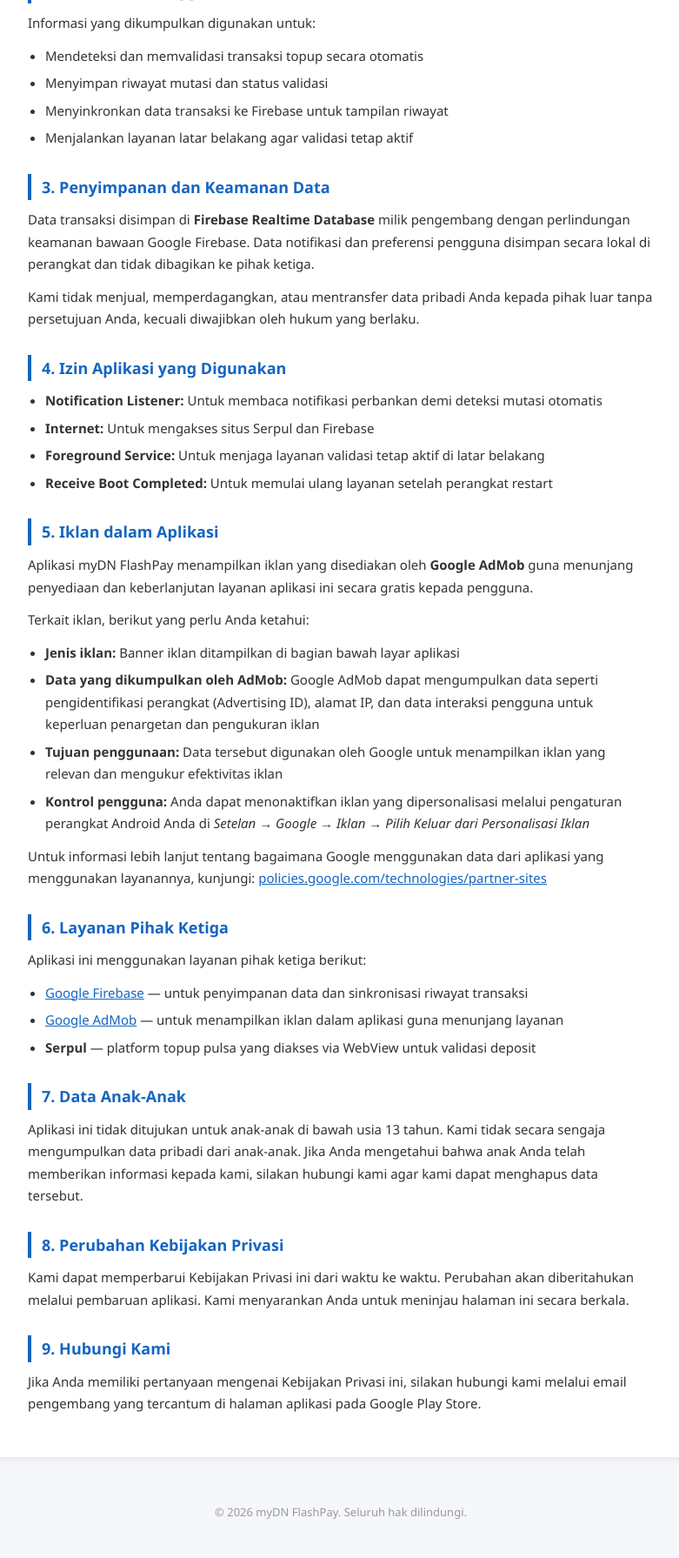
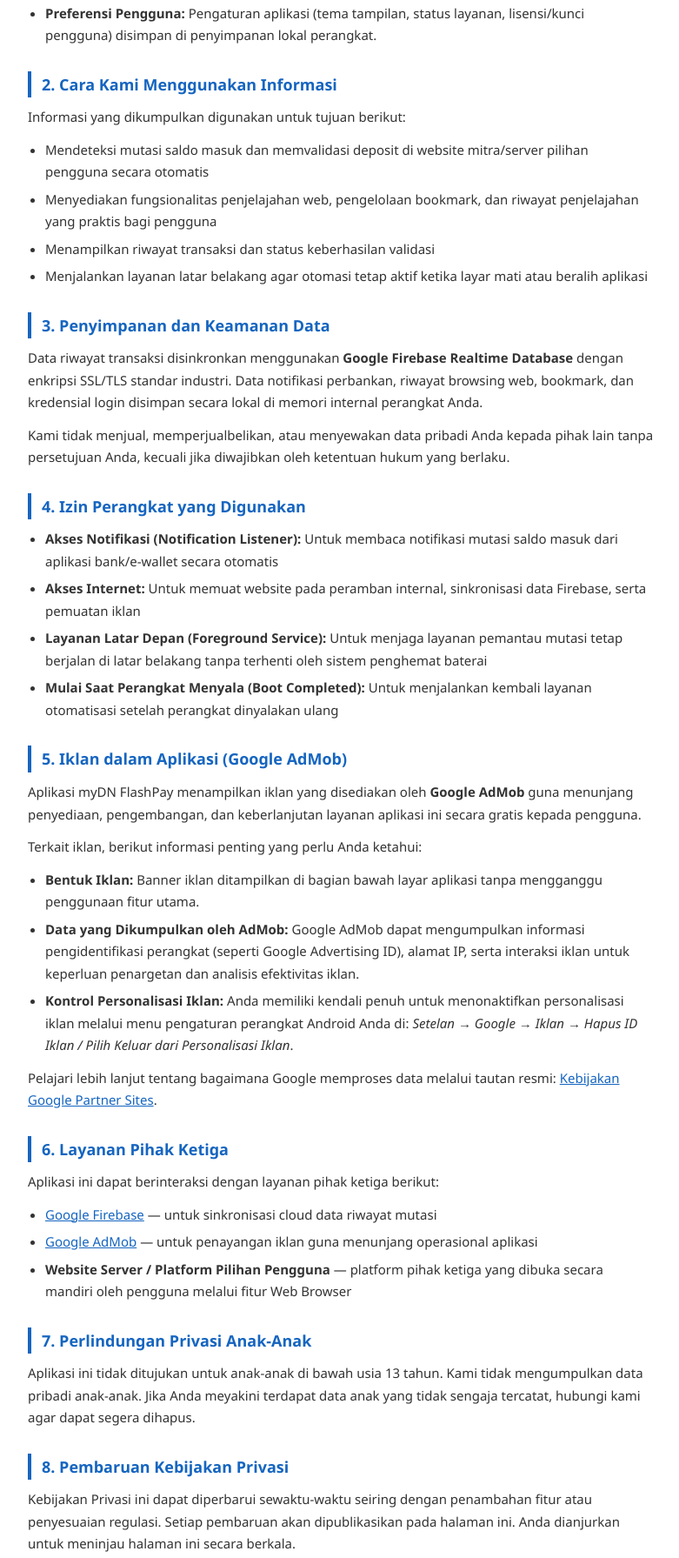
Before and after one commit to devinareload/mydn-flashpay-privacy, a plain HTML site: page index.html in a window 1280 px wide. Shown: the part 774-2565 px from the top of the page at 87% size, without its empty margins (248-1029 px from the left). Before the commit the page ends 2543 px from the top, so only its background shows below. Drawn offline with Linux system fonts and the light colour scheme.

Commit message:
Update index.html

```diff
--- a/index.html
+++ b/index.html
@@ -62,93 +62,87 @@
 </header>
 
 <div class="container">
-    <p class="updated">Terakhir diperbarui: 30 September 2026</p>
+    <p class="updated">Terakhir diperbarui: 01 Oktober 2026</p>
 
     <p>
         Kebijakan Privasi ini menjelaskan bagaimana <strong>myDN FlashPay</strong> ("kami", "aplikasi")
         mengumpulkan, menggunakan, dan melindungi informasi Anda saat menggunakan aplikasi kami.
-        Dengan menggunakan aplikasi ini, Anda menyetujui kebijakan yang tertuang di sini.
+        Dengan mengunduh dan menggunakan aplikasi ini, Anda menyetujui kebijakan yang tertuang di halaman ini.
     </p>
 
     <h2>1. Informasi yang Kami Kumpulkan</h2>
     <p>Aplikasi myDN FlashPay mengumpulkan dan memproses informasi berikut:</p>
     <ul>
-        <li><strong>Notifikasi Perangkat:</strong> Aplikasi membaca notifikasi masuk dari aplikasi perbankan (seperti SeaBank) untuk mendeteksi mutasi saldo masuk secara otomatis. Data notifikasi hanya diproses secara lokal di perangkat Anda.</li>
-        <li><strong>Data Transaksi:</strong> Nominal dan informasi topup yang diproses disimpan sementara di database lokal perangkat dan disinkronkan ke Firebase Realtime Database untuk keperluan riwayat transaksi.</li>
-        <li><strong>Preferensi Pengguna:</strong> Pengaturan aplikasi (tema, status layanan, kunci pengguna) disimpan secara lokal di perangkat.</li>
-        <li><strong>Informasi Sesi Web:</strong> Aplikasi menggunakan WebView yang mengakses situs Serpul untuk keperluan validasi deposit. Cookie sesi disimpan di perangkat untuk menjaga status login.</li>
+        <li><strong>Notifikasi Perangkat (Lokal):</strong> Aplikasi membaca notifikasi uang masuk dari aplikasi perbankan atau e-wallet yang Anda pilih untuk mendeteksi transaksi secara otomatis. Pemrosesan teks notifikasi dilakukan sepenuhnya di dalam perangkat Anda.</li>
+        <li><strong>Aktivitas Web Browser & Riwayat (Lokal):</strong> Aplikasi menyediakan fitur Web Browser internal untuk memudahkan pengguna membuka mesin pencari, website server pulsa/mitra masing-masing, maupun situs lainnya. Riwayat penjelajahan (browsing history) dan bookmark disimpan secara lokal di perangkat dan tidak dikirim ke server pihak luar manapun.</li>
+        <li><strong>Sandi & Kredensial Pengguna:</strong> Fitur penyimpanan akun, sandi, dan autofill didukung langsung oleh sistem Android (Android Autofill Framework) dan penyimpanan lokal peramban demi kenyamanan login Anda. Kami tidak menyimpan atau mentransmisikan sandi Anda ke server kami.</li>
+        <li><strong>Data Transaksi:</strong> Nominal dan status validasi disimpan di database lokal perangkat serta disinkronkan ke Firebase Realtime Database untuk tampilan riwayat transaksi Anda.</li>
+        <li><strong>Preferensi Pengguna:</strong> Pengaturan aplikasi (tema tampilan, status layanan, lisensi/kunci pengguna) disimpan di penyimpanan lokal perangkat.</li>
     </ul>
 
     <h2>2. Cara Kami Menggunakan Informasi</h2>
-    <p>Informasi yang dikumpulkan digunakan untuk:</p>
+    <p>Informasi yang dikumpulkan digunakan untuk tujuan berikut:</p>
     <ul>
-        <li>Mendeteksi dan memvalidasi transaksi topup secara otomatis</li>
-        <li>Menyimpan riwayat mutasi dan status validasi</li>
-        <li>Menyinkronkan data transaksi ke Firebase untuk tampilan riwayat</li>
-        <li>Menjalankan layanan latar belakang agar validasi tetap aktif</li>
+        <li>Mendeteksi mutasi saldo masuk dan memvalidasi deposit di website mitra/server pilihan pengguna secara otomatis</li>
+        <li>Menyediakan fungsionalitas penjelajahan web, pengelolaan bookmark, dan riwayat penjelajahan yang praktis bagi pengguna</li>
+        <li>Menampilkan riwayat transaksi dan status keberhasilan validasi</li>
+        <li>Menjalankan layanan latar belakang agar otomasi tetap aktif ketika layar mati atau beralih aplikasi</li>
     </ul>
 
     <h2>3. Penyimpanan dan Keamanan Data</h2>
     <p>
-        Data transaksi disimpan di <strong>Firebase Realtime Database</strong> milik pengembang dengan perlindungan
-        keamanan bawaan Google Firebase. Data notifikasi dan preferensi pengguna disimpan secara lokal
-        di perangkat dan tidak dibagikan ke pihak ketiga.
+        Data riwayat transaksi disinkronkan menggunakan <strong>Google Firebase Realtime Database</strong> dengan enkripsi SSL/TLS standar industri.
+        Data notifikasi perbankan, riwayat browsing web, bookmark, dan kredensial login disimpan secara lokal di memori internal perangkat Anda.
     </p>
     <p>
-        Kami tidak menjual, memperdagangkan, atau mentransfer data pribadi Anda kepada pihak luar
-        tanpa persetujuan Anda, kecuali diwajibkan oleh hukum yang berlaku.
+        Kami tidak menjual, memperjualbelikan, atau menyewakan data pribadi Anda kepada pihak lain tanpa persetujuan Anda, kecuali jika diwajibkan oleh ketentuan hukum yang berlaku.
     </p>
 
-    <h2>4. Izin Aplikasi yang Digunakan</h2>
+    <h2>4. Izin Perangkat yang Digunakan</h2>
     <ul>
-        <li><strong>Notification Listener:</strong> Untuk membaca notifikasi perbankan demi deteksi mutasi otomatis</li>
-        <li><strong>Internet:</strong> Untuk mengakses situs Serpul dan Firebase</li>
-        <li><strong>Foreground Service:</strong> Untuk menjaga layanan validasi tetap aktif di latar belakang</li>
-        <li><strong>Receive Boot Completed:</strong> Untuk memulai ulang layanan setelah perangkat restart</li>
+        <li><strong>Akses Notifikasi (Notification Listener):</strong> Untuk membaca notifikasi mutasi saldo masuk dari aplikasi bank/e-wallet secara otomatis</li>
+        <li><strong>Akses Internet:</strong> Untuk memuat website pada peramban internal, sinkronisasi data Firebase, serta pemuatan iklan</li>
+        <li><strong>Layanan Latar Depan (Foreground Service):</strong> Untuk menjaga layanan pemantau mutasi tetap berjalan di latar belakang tanpa terhenti oleh sistem penghemat baterai</li>
+        <li><strong>Mulai Saat Perangkat Menyala (Boot Completed):</strong> Untuk menjalankan kembali layanan otomatisasi setelah perangkat dinyalakan ulang</li>
     </ul>
 
-    <h2>5. Iklan dalam Aplikasi</h2>
+    <h2>5. Iklan dalam Aplikasi (Google AdMob)</h2>
     <p>
         Aplikasi myDN FlashPay menampilkan iklan yang disediakan oleh <strong>Google AdMob</strong>
-        guna menunjang penyediaan dan keberlanjutan layanan aplikasi ini secara gratis kepada pengguna.
+        guna menunjang penyediaan, pengembangan, dan keberlanjutan layanan aplikasi ini secara gratis kepada pengguna.
     </p>
-    <p>Terkait iklan, berikut yang perlu Anda ketahui:</p>
+    <p>Terkait iklan, berikut informasi penting yang perlu Anda ketahui:</p>
     <ul>
-        <li><strong>Jenis iklan:</strong> Banner iklan ditampilkan di bagian bawah layar aplikasi</li>
-        <li><strong>Data yang dikumpulkan oleh AdMob:</strong> Google AdMob dapat mengumpulkan data seperti pengidentifikasi perangkat (Advertising ID), alamat IP, dan data interaksi pengguna untuk keperluan penargetan dan pengukuran iklan</li>
-        <li><strong>Tujuan penggunaan:</strong> Data tersebut digunakan oleh Google untuk menampilkan iklan yang relevan dan mengukur efektivitas iklan</li>
-        <li><strong>Kontrol pengguna:</strong> Anda dapat menonaktifkan iklan yang dipersonalisasi melalui pengaturan perangkat Android Anda di <em>Setelan → Google → Iklan → Pilih Keluar dari Personalisasi Iklan</em></li>
+        <li><strong>Bentuk Iklan:</strong> Banner iklan ditampilkan di bagian bawah layar aplikasi tanpa mengganggu penggunaan fitur utama.</li>
+        <li><strong>Data yang Dikumpulkan oleh AdMob:</strong> Google AdMob dapat mengumpulkan informasi pengidentifikasi perangkat (seperti Google Advertising ID), alamat IP, serta interaksi iklan untuk keperluan penargetan dan analisis efektivitas iklan.</li>
+        <li><strong>Kontrol Personalisasi Iklan:</strong> Anda memiliki kendali penuh untuk menonaktifkan personalisasi iklan melalui menu pengaturan perangkat Android Anda di: <em>Setelan &rarr; Google &rarr; Iklan &rarr; Hapus ID Iklan / Pilih Keluar dari Personalisasi Iklan</em>.</li>
     </ul>
     <p>
-        Untuk informasi lebih lanjut tentang bagaimana Google menggunakan data dari aplikasi yang menggunakan layanannya,
-        kunjungi: <a href="https://policies.google.com/technologies/partner-sites" target="_blank">policies.google.com/technologies/partner-sites</a>
+        Pelajari lebih lanjut tentang bagaimana Google memproses data melalui tautan resmi:
+        <a href="https://policies.google.com/technologies/partner-sites" target="_blank">Kebijakan Google Partner Sites</a>.
     </p>
 
     <h2>6. Layanan Pihak Ketiga</h2>
-    <p>Aplikasi ini menggunakan layanan pihak ketiga berikut:</p>
+    <p>Aplikasi ini dapat berinteraksi dengan layanan pihak ketiga berikut:</p>
     <ul>
-        <li><a href="https://firebase.google.com/support/privacy" target="_blank">Google Firebase</a> — untuk penyimpanan data dan sinkronisasi riwayat transaksi</li>
-        <li><a href="https://policies.google.com/privacy" target="_blank">Google AdMob</a> — untuk menampilkan iklan dalam aplikasi guna menunjang layanan</li>
-        <li><strong>Serpul</strong> — platform topup pulsa yang diakses via WebView untuk validasi deposit</li>
+        <li><a href="https://firebase.google.com/support/privacy" target="_blank">Google Firebase</a> — untuk sinkronisasi cloud data riwayat mutasi</li>
+        <li><a href="https://policies.google.com/privacy" target="_blank">Google AdMob</a> — untuk penayangan iklan guna menunjang operasional aplikasi</li>
+        <li><strong>Website Server / Platform Pilihan Pengguna</strong> — platform pihak ketiga yang dibuka secara mandiri oleh pengguna melalui fitur Web Browser</li>
     </ul>
 
-    <h2>7. Data Anak-Anak</h2>
+    <h2>7. Perlindungan Privasi Anak-Anak</h2>
     <p>
-        Aplikasi ini tidak ditujukan untuk anak-anak di bawah usia 13 tahun. Kami tidak secara
-        sengaja mengumpulkan data pribadi dari anak-anak. Jika Anda mengetahui bahwa anak Anda
-        telah memberikan informasi kepada kami, silakan hubungi kami agar kami dapat menghapus data tersebut.
+        Aplikasi ini tidak ditujukan untuk anak-anak di bawah usia 13 tahun. Kami tidak mengumpulkan data pribadi anak-anak. Jika Anda meyakini terdapat data anak yang tidak sengaja tercatat, hubungi kami agar dapat segera dihapus.
     </p>
 
-    <h2>8. Perubahan Kebijakan Privasi</h2>
+    <h2>8. Pembaruan Kebijakan Privasi</h2>
     <p>
-        Kami dapat memperbarui Kebijakan Privasi ini dari waktu ke waktu. Perubahan akan diberitahukan
-        melalui pembaruan aplikasi. Kami menyarankan Anda untuk meninjau halaman ini secara berkala.
+        Kebijakan Privasi ini dapat diperbarui sewaktu-waktu seiring dengan penambahan fitur atau penyesuaian regulasi. Setiap pembaruan akan dipublikasikan pada halaman ini. Anda dianjurkan untuk meninjau halaman ini secara berkala.
     </p>
 
     <h2>9. Hubungi Kami</h2>
     <p>
-        Jika Anda memiliki pertanyaan mengenai Kebijakan Privasi ini, silakan hubungi kami melalui
-        email pengembang yang tercantum di halaman aplikasi pada Google Play Store.
+        Apabila Anda memiliki pertanyaan, saran, atau masukan terkait Kebijakan Privasi ini, silakan hubungi kontak pengembang yang tertera pada listing aplikasi di Google Play Store.
     </p>
 </div>
 
```
